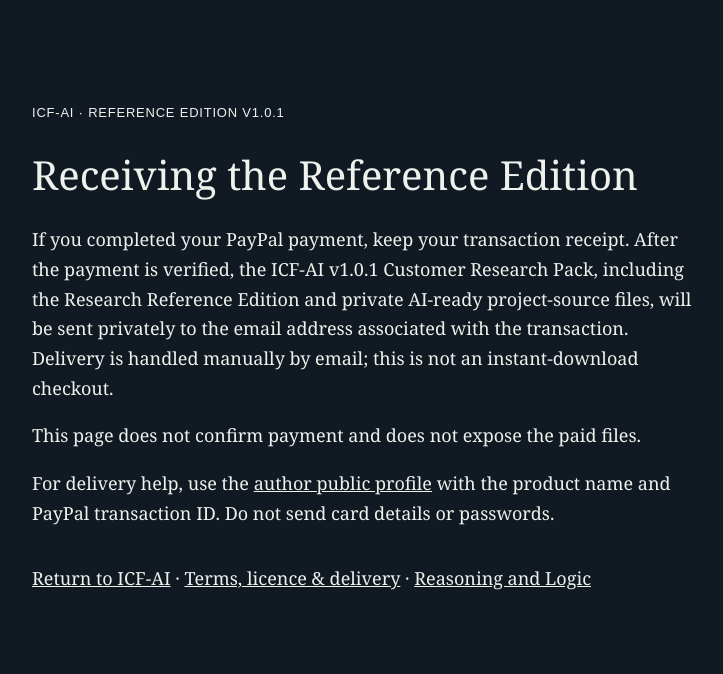
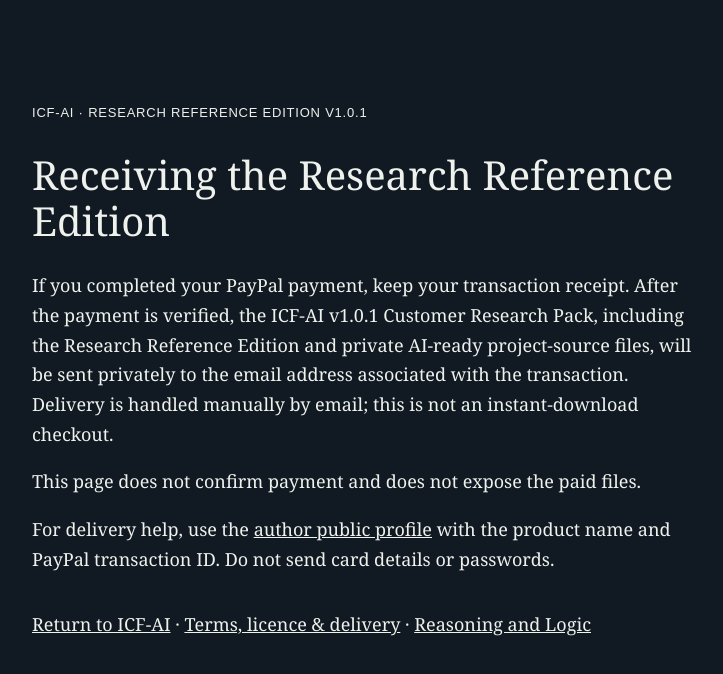
Before and after one commit to Joenasriani/icf-ai, a website: page icf-ai-delivery.html in a window 1280 px wide. Shown: the whole page, without its empty margins (278-1001 px from the left). Drawn offline with Linux system fonts and the light colour scheme.

Commit message:
Normalize ICF-AI v1.0.1 delivery naming

```diff
--- a/icf-ai-delivery.html
+++ b/icf-ai-delivery.html
@@ -1,4 +1,4 @@
 <!doctype html>
 <html lang="en"><head><meta charset="utf-8"><meta name="viewport" content="width=device-width,initial-scale=1"><meta name="robots" content="noindex,nofollow"><title>Delivery | ICF-AI v1.0.1</title>
 <style>body{margin:0;background:#111a23;color:#eef1ec;font:18px/1.65 Georgia,serif}main{max-width:660px;margin:8vh auto;padding:32px}h1{font-size:40px;line-height:1.15;font-weight:400}a{color:inherit}small{font:13px/1.5 Arial,sans-serif;letter-spacing:.06em}nav{margin-top:36px}</style></head>
-<body><main><small>ICF-AI · REFERENCE EDITION V1.0.1</small><h1>Receiving the Reference Edition</h1><p>If you completed your PayPal payment, keep your transaction receipt. After the payment is verified, the ICF-AI v1.0.1 Customer Research Pack, including the Research Reference Edition and private AI-ready project-source files, will be sent privately to the email address associated with the transaction. Delivery is handled manually by email; this is not an instant-download checkout.</p><p>This page does not confirm payment and does not expose the paid files.</p><p>For delivery help, use the <a href="https://joe-nasr-signals.vercel.app/">author public profile</a> with the product name and PayPal transaction ID. Do not send card details or passwords.</p><nav><a href="/icf-ai">Return to ICF-AI</a> · <a href="/icf-ai-terms">Terms, licence &amp; delivery</a> · <a href="https://reasoning-and-logic.vercel.app/">Reasoning and Logic</a></nav></main></body></html>
+<body><main><small>ICF-AI · RESEARCH REFERENCE EDITION V1.0.1</small><h1>Receiving the Research Reference Edition</h1><p>If you completed your PayPal payment, keep your transaction receipt. After the payment is verified, the ICF-AI v1.0.1 Customer Research Pack, including the Research Reference Edition and private AI-ready project-source files, will be sent privately to the email address associated with the transaction. Delivery is handled manually by email; this is not an instant-download checkout.</p><p>This page does not confirm payment and does not expose the paid files.</p><p>For delivery help, use the <a href="https://joe-nasr-signals.vercel.app/">author public profile</a> with the product name and PayPal transaction ID. Do not send card details or passwords.</p><nav><a href="/icf-ai">Return to ICF-AI</a> · <a href="/icf-ai-terms">Terms, licence &amp; delivery</a> · <a href="https://reasoning-and-logic.vercel.app/">Reasoning and Logic</a></nav></main></body></html>
```
